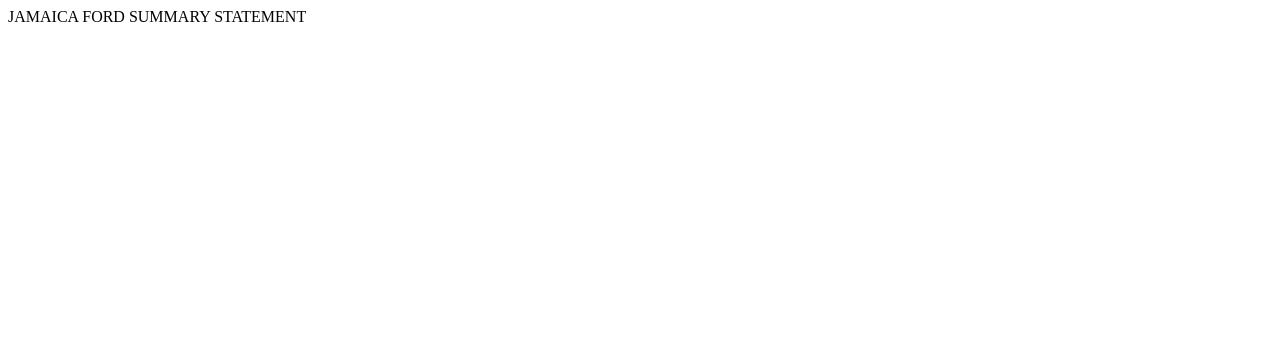
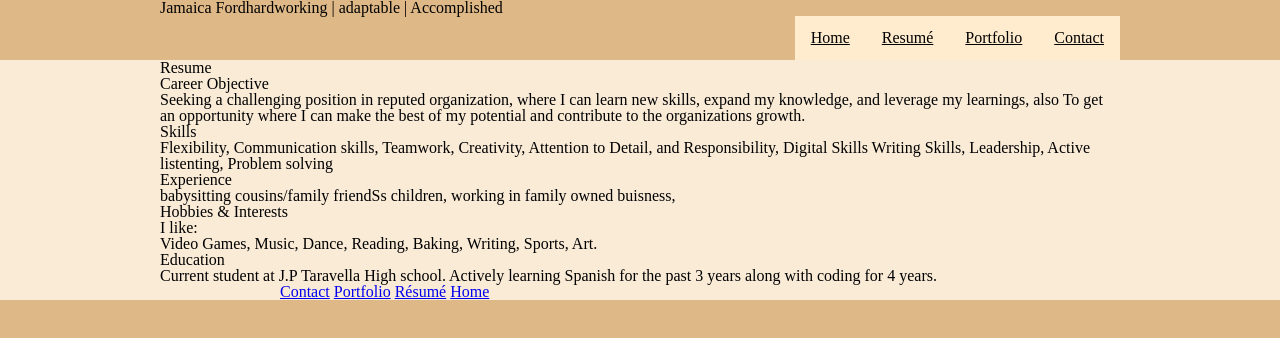
Before and after one commit to Jamaica4/resume-project, a plain HTML site: page resume.html in a window 1280 px wide. Drawn offline with Linux system fonts and the light colour scheme; a web font is replaced by a local one.

Commit message:
Update resume.html

```diff
--- a/resume.html
+++ b/resume.html
@@ -1,3 +1,72 @@
-JAMAICA FORD
+<!DOCTYPE html>
+<html lang="en">
+<head>
+<title>Jamaica Ford</title>
+<link rel="preconnect" href="https://fonts.googleapis.com">
+<link rel="preconnect" href="https://fonts.gstatic.com" crossorigin>
+<link href="https://fonts.googleapis.com/css2?family=IM+Fell+French+Canon&family=Merriweather&display=swap" rel="stylesheet">
+<link rel="stylesheet" href="styles/style.css">
+</head>
+<body>
 
-SUMMARY STATEMENT
+<header>
+<h1>Jamaica Ford</h1>
+<h2>hardworking | adaptable | Accomplished</h2>
+<a href="contact.html">Contact</a>
+<a href="portfolio.html">Portfolio</a>
+<a class="active" href="resume.html">Resumé</a>
+<a href="index.html">Home</a>
+</header>
+
+<article>
+   <h2>Resume</h2>
+<h1>Career Objective</h1>
+<p>
+Seeking a challenging position in reputed organization, where I can
+learn new skills, expand my knowledge, and leverage my learnings, also To get an opportunity where I can
+make the best of my potential and contribute to the organizations growth.
+</p>
+<h1>Skills</h1>
+<p>
+Flexibility, Communication skills, Teamwork, Creativity, Attention to Detail, and Responsibility, Digital Skills
+Writing Skills, Leadership, Active listenting, Problem solving
+</p>
+
+<h1>Experience</h1>
+<p>
+babysitting cousins/family friendSs children, working in family owned buisness,
+</p>
+
+<h1>Hobbies & Interests</h1>
+<p>
+I like:
+</p>
+<ul>
+<p>
+Video Games,
+Music,
+Dance,
+Reading,
+Baking,
+Writing,
+Sports,
+Art.
+</p>
+
+
+<h1>Education</h1>
+<p>
+Current student at J.P Taravella High school.
+Actively learning Spanish for the past 3 years along with coding for 4 years.
+</p>
+
+
+
+<footer>
+   <a href="contact.html">Contact</a>
+   <a href="portfolio.html">Portfolio</a>
+   <a href="resume.html">Résumé</a>
+   <a class="active" href="index.html">Home</a>
+</footer>
+   </body>
+</html>
```
